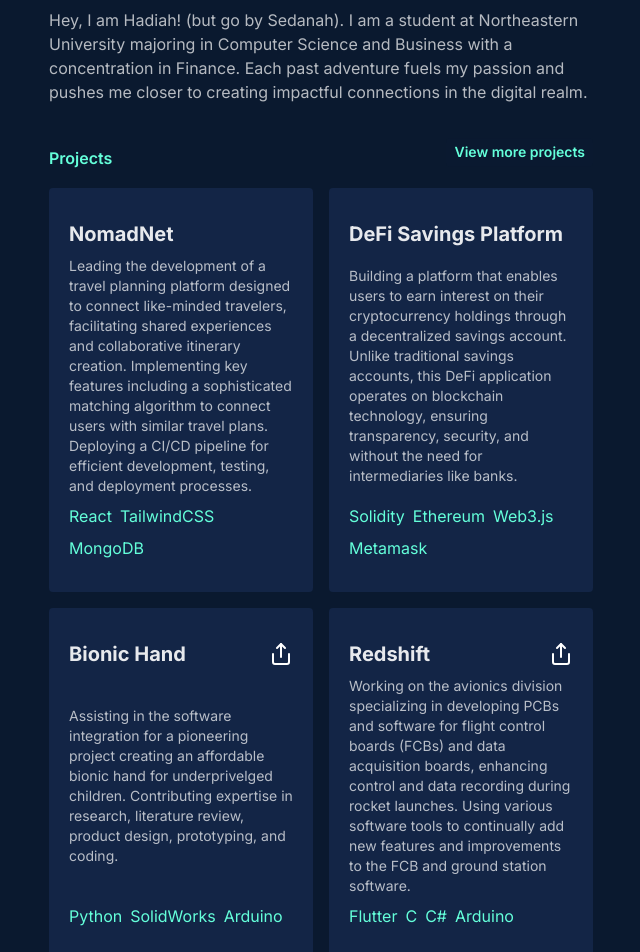
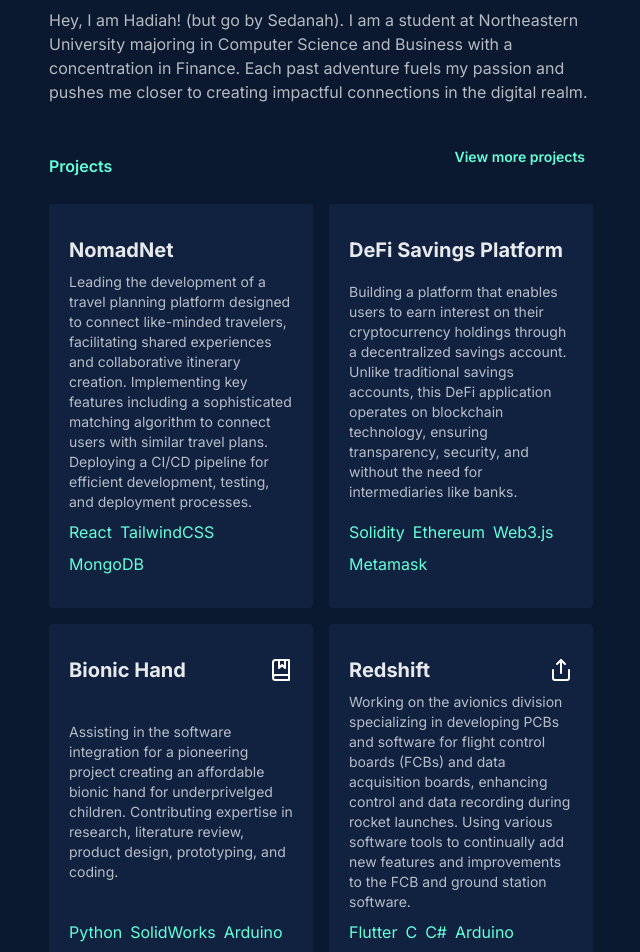
Before and after one commit to Sedanah/final-portfolio, a Next.js app: page / in a window 1280 px wide. Shown: the part 280-1232 px from the top of the page, without its empty margins (319-959 px from the left). Built offline with nearby package versions, Linux system fonts and the light colour scheme.

Commit message:
upd styling

```diff
--- a/src/app/page.js
+++ b/src/app/page.js
@@ -2,7 +2,7 @@
 import Link from "next/link";
 import { TypeAnimation } from "react-type-animation";
 import { useState } from "react";
-import { Github, Share, Linkedin, Link2 } from "lucide-react";
+import { Github, Share, BookMarked, Linkedin, Link2 } from "lucide-react";
 
 export default function Home() {
   return (
@@ -70,7 +70,7 @@ export default function Home() {
   <div className="flex justify-between items-center mb-4">
     <h2 className="text-base font-semibold text-[#64ffda]">Projects</h2>
     <Link href="/projects">
-      <div className="  text-sm text-[#64ffda] font-semibold bg-[#0A1930] hover:bg-[#14342d] transition duration-300 ease-in-out py-1 px-2 rounded animate-bounce">
+      <div className="  text-sm text-[#64ffda] font-semibold bg-[#0A1930] hover:bg-[#14342d] transition duration-300 ease-in-out py-3 px-2 rounded animate-bounce">
         View more projects
       </div>
     </Link>
@@ -154,7 +154,7 @@ const projects = [
     description:
       "Assisting in the software integration for a pioneering project creating an affordable bionic hand for underprivelged children. Contributing expertise in research, literature review, product design, prototyping, and coding. ",
     techStack: "Python, SolidWorks, Arduino",
-    liveLink: "https://www.giveahandclub.org/projects-7",
+    liveLink: "/Abstract.HM.pdf",
   },
 
   {
@@ -178,7 +178,7 @@ export const ProjectCard = ({
   const stack = techStack.split(", ");
 
   return (
-    <div className="transition ease-in-out hover:-translate-y-1 flex px-5 py-8 flex-col gap-2 justify-between bg-[#132546] hover:bg-[#134e4a6e] text-white rounded">
+    <div className="transition ease-in-out hover:-translate-y-1 flex px-4 sm:px-5 py-8 flex-col gap-2 justify-between bg-[#112240] hover:bg-[#14342d] text-white rounded">
       <div className="flex flex-row items-center justify-between">
         <h3 className="text-xl font-bold text-white/90">{projectName}</h3>
         {githubLink && (
@@ -191,7 +191,12 @@ export const ProjectCard = ({
         {liveLink && (
           <div className="flex items-center">
             <a href={liveLink} target="_blank" rel="noopener noreferrer">
-              <Share className="w-6 h-6" />
+              {/* Use the Book icon for the "Bionic Hand" project */}
+              {liveLink === "/Abstract.HM.pdf" ? (
+                <BookMarked className="w-6 h-6" />
+              ) : (
+                <Share className="w-6 h-6" />
+              )}
             </a>
           </div>
         )}
@@ -205,7 +210,6 @@ export const ProjectCard = ({
         ))}
       </div>
     </div>
-    // RAWR
   );
 };
 
@@ -269,7 +273,7 @@ const experiences = [
     company: "NU Sci",
     role: " Software Engineer",
     description:
-      "Involved in full-stack web development divided in 5 phases of a custom guided project. Working with various concepts",
+      "Involved in full-stack web development divided in 5 phases of a custom guided project.",
   },
 
   {
```
